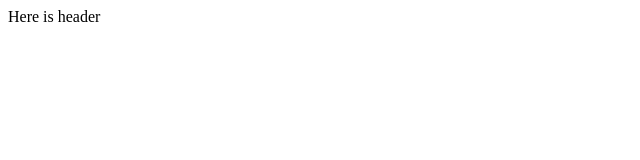
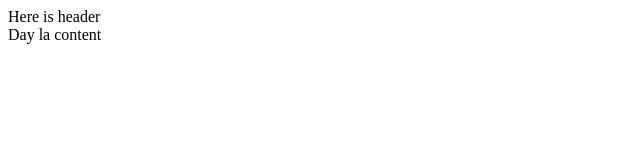
Before and after one commit to DvMinhGithub/Redux-saga-ts, a plain HTML site: page index.html in a window 1280 px wide. Shown: the full height of the page, 0-640 px from the left. Drawn offline with Linux system fonts and the light colour scheme.

Commit message:
Add content

```diff
--- a/index.html
+++ b/index.html
@@ -8,5 +8,6 @@
   </head>
   <body>
     <div class="header">Here is header</div>
+    <div class="content">Day la content</div>
   </body>
 </html>
```
